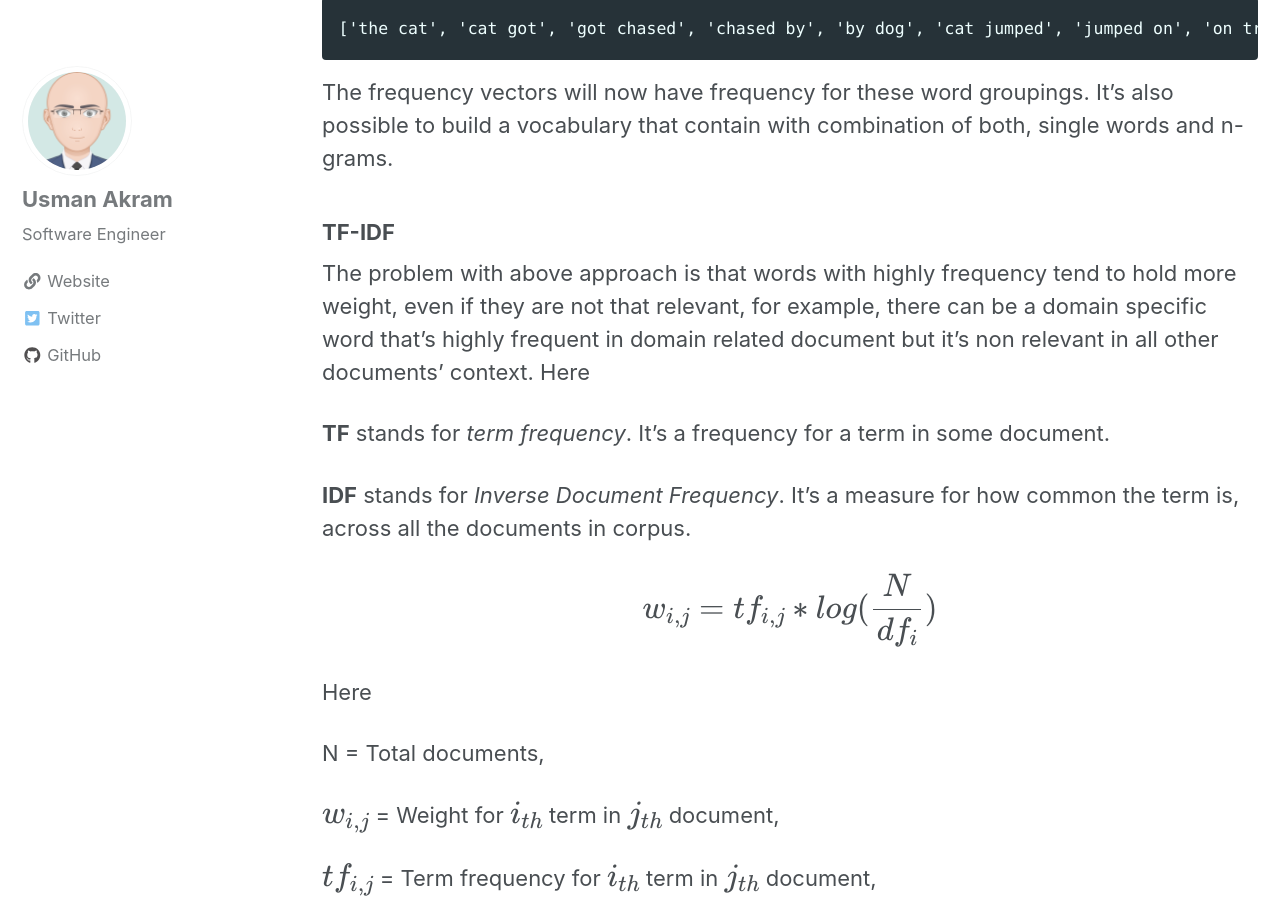
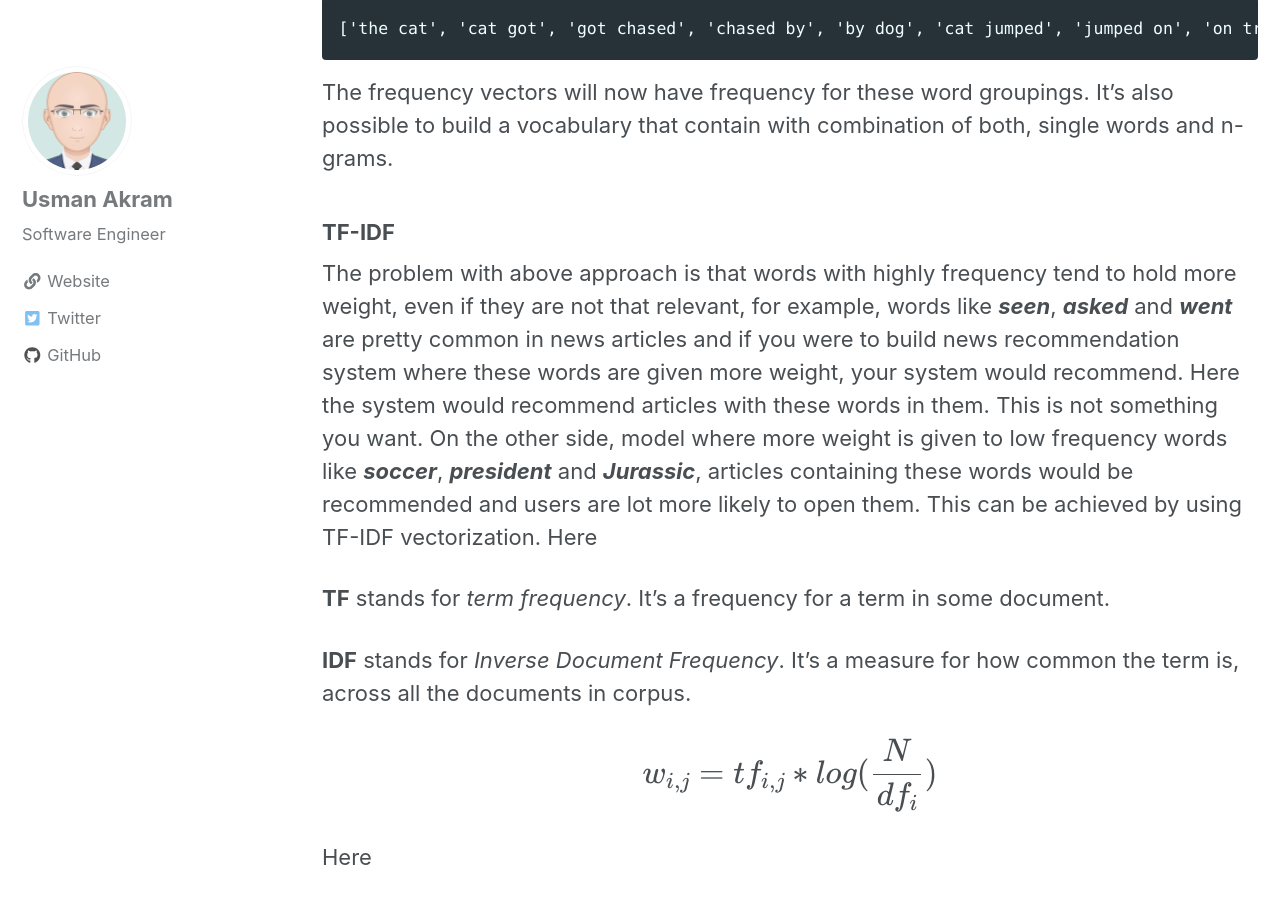
Before and after one commit to CodingTumbleweed/blog, a Jekyll site: the page built from _posts/2019/2019-05-31-bag-of-words-under-the-hood.md, in a window 1280 px wide and 900 px high, scrolled down 1576 px. Built offline with Jekyll 4.4.1, drawn with Linux system fonts in a browser that asks for light colours; nearby versions of some CDN libraries; formulas are drawn with MathJax 3; some of the changed text lies outside the part shown.

Commit message:
Update 2019-05-31-bag-of-words-under-the-hood.md

```diff
--- a/_posts/2019/2019-05-31-bag-of-words-under-the-hood.md
+++ b/_posts/2019/2019-05-31-bag-of-words-under-the-hood.md
@@ -68,7 +68,7 @@ The frequency vectors will now have frequency for these word groupings. It's als
 
 ### TF-IDF
 
-The problem with above approach is that words with highly frequency tend to hold more weight, even if they are not that relevant, for example, there can be a domain specific word that's highly frequent in domain related document but it's non relevant in all other documents' context. Here
+The problem with above approach is that words with highly frequency tend to hold more weight, even if they are not that relevant, for example, words like ***seen***, ***asked*** and ***went*** are pretty common in news articles and if you were to build news recommendation system where these words are given more weight, your system would recommend. Here the system would recommend articles with these words in them. This is not something you want. On the other side, model where more weight is given to low frequency words like ***soccer***, ***president*** and ***Jurassic***, articles containing these words would be recommended and users are lot more likely to open them. This can be achieved by using TF-IDF vectorization. Here
 
 **TF** stands for *term frequency*. It's a frequency for a term in some document.
 
```
